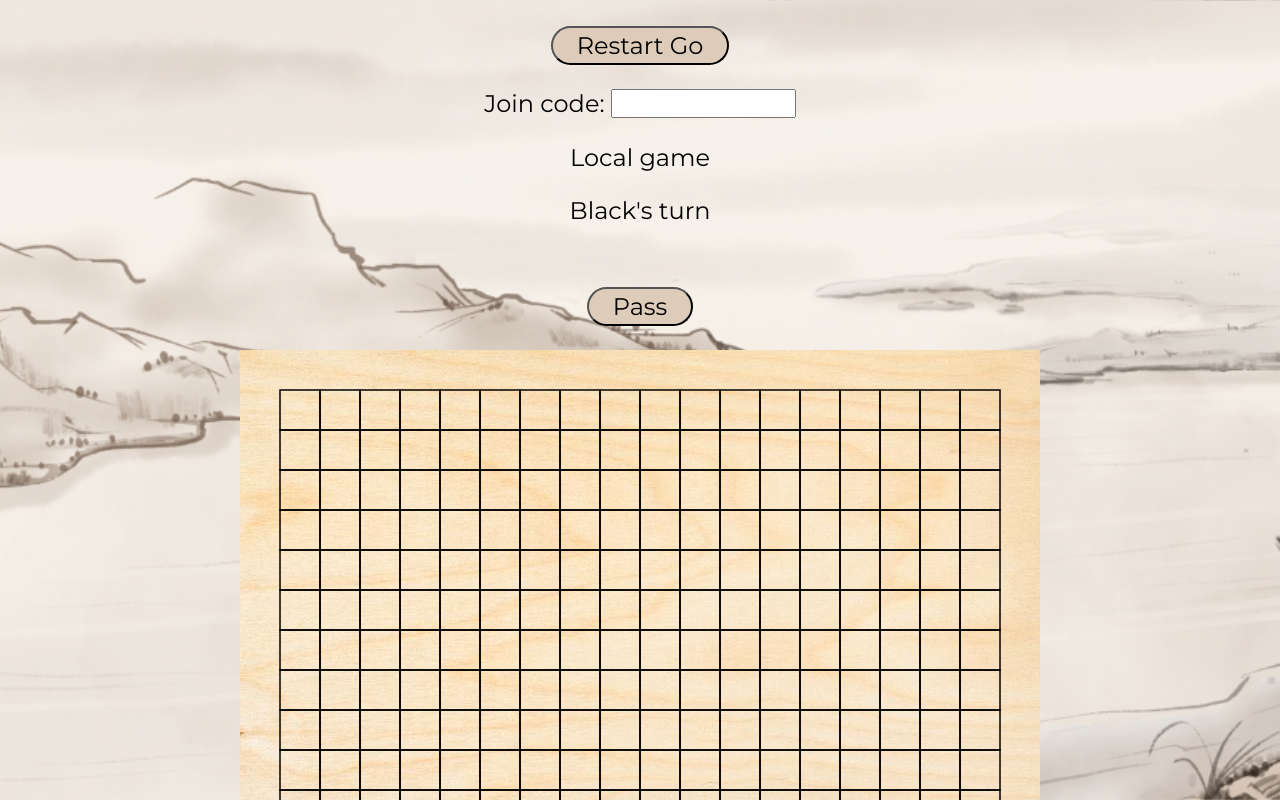
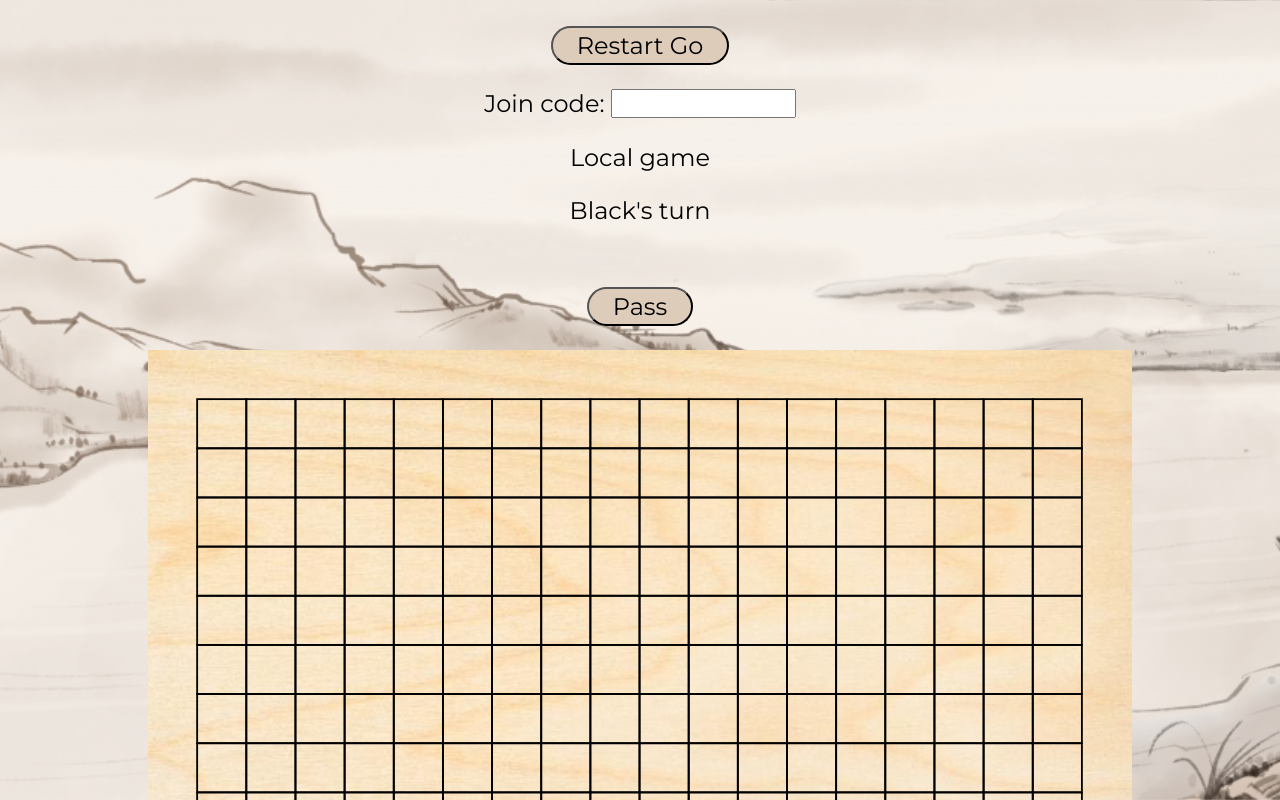
Before and after one commit to GeneralPoxter/gomoku-go, a website: page public/go.html in a window 1280 px wide. Shown: the top 800 px of the page. Drawn offline with nearby package versions, Linux system fonts and the light colour scheme.

Commit message:
Updated board visuals

```diff
--- a/public/src/Board.js
+++ b/public/src/Board.js
@@ -11,9 +11,8 @@ class Board {
         // Clear board
         this.board.selectAll("*").remove();
 
-        for (var y = 0; y < 800; y += 40) {
-            for (var x = 0; x < 800; x += 40) {
-                if (x > 0 && y > 0) {
+        for (var y = 40; y < 800; y += 40) {
+            for (var x = 40; x < 800; x += 40) {
                 if (x < 760 && y < 760) {
                     // Create squares
                     this.board.append("rect")
@@ -42,6 +41,5 @@ class Board {
             }
         }
     }
-    }
 
 }
--- a/public/style.css
+++ b/public/style.css
@@ -89,10 +89,8 @@ button:hover {
 }
 
 svg {
-    height: 96%;
-    max-height: 800px;
-    width: 75%;
-    max-width: 800px;
+    height: auto;
+    width: 80%;
     background-image: url('/img/wood.jpg');
     background-repeat: no-repeat;
     background-size: cover;
```
Also changed, not shown: 1 other file. Lines whose indentation alone changed are shown as unchanged.
